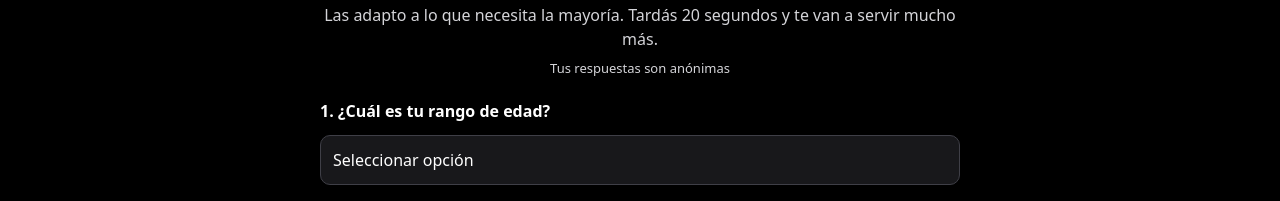
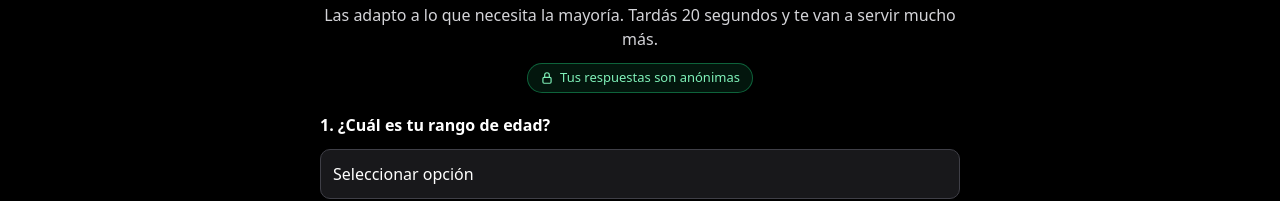
Before and after one commit to lucasmrnt77/captura-jubilar, a Next.js app: page /gracias-video4 in a window 1280 px wide. Shown: the part 453-654 px from the top of the page. Built offline with nearby package versions, Linux system fonts and the light colour scheme; no server answers.

Commit message:
Gracias: 'Tus respuestas son anónimas' em destaque leve

```diff
--- a/app/gracias-video4/page.tsx
+++ b/app/gracias-video4/page.tsx
@@ -237,8 +237,11 @@ function GraciasVideoContent() {
         <p className="mb-0 text-center text-base font-normal text-zinc-300">
           Las adapto a lo que necesita la mayoría. Tardás 20 segundos y te van a servir mucho más.
         </p>
-        <p className="mt-2 mb-5 text-center text-[13px] font-normal text-zinc-300">
-          Tus respuestas son anónimas
+        <p className="mt-3 mb-5 flex justify-center">
+          <span className="inline-flex items-center gap-1.5 rounded-full border border-[#20d681]/40 bg-[#20d681]/10 px-3 py-1 text-[13px] font-medium text-[#7ff0b8]">
+            <svg aria-hidden="true" viewBox="0 0 24 24" className="h-3.5 w-3.5" fill="none" stroke="currentColor" strokeWidth={2} strokeLinecap="round" strokeLinejoin="round"><rect x="5" y="11" width="14" height="10" rx="2" /><path d="M8 11V7a4 4 0 0 1 8 0v4" /></svg>
+            Tus respuestas son anónimas
+          </span>
         </p>
         <div className="w-full space-y-6 mb-6">
           {/* Pregunta 1: Rango de edad */}
--- a/components/lancamento/gracias.tsx
+++ b/components/lancamento/gracias.tsx
@@ -211,7 +211,12 @@ export function GraciasLancamento({ variante }: { variante: VarianteGracias }) {
 
         <h2 className={`text-xl md:text-2xl font-semibold mb-1 text-center text-white text-balance ${t.foto ? "" : "mt-6"}`}>{t.subtitulo}</h2>
         <p className="mb-0 text-center text-base font-normal text-zinc-300">{t.detalhe}</p>
-        <p className="mt-2 mb-5 text-center text-[13px] font-normal text-zinc-300">Tus respuestas son anónimas</p>
+        <p className="mt-3 mb-5 flex justify-center">
+          <span className="inline-flex items-center gap-1.5 rounded-full border border-[#20d681]/40 bg-[#20d681]/10 px-3 py-1 text-[13px] font-medium text-[#7ff0b8]">
+            <svg aria-hidden="true" viewBox="0 0 24 24" className="h-3.5 w-3.5" fill="none" stroke="currentColor" strokeWidth={2} strokeLinecap="round" strokeLinejoin="round"><rect x="5" y="11" width="14" height="10" rx="2" /><path d="M8 11V7a4 4 0 0 1 8 0v4" /></svg>
+            Tus respuestas son anónimas
+          </span>
+        </p>
 
         <div className="w-full space-y-6 mb-6">
           <div>
```
